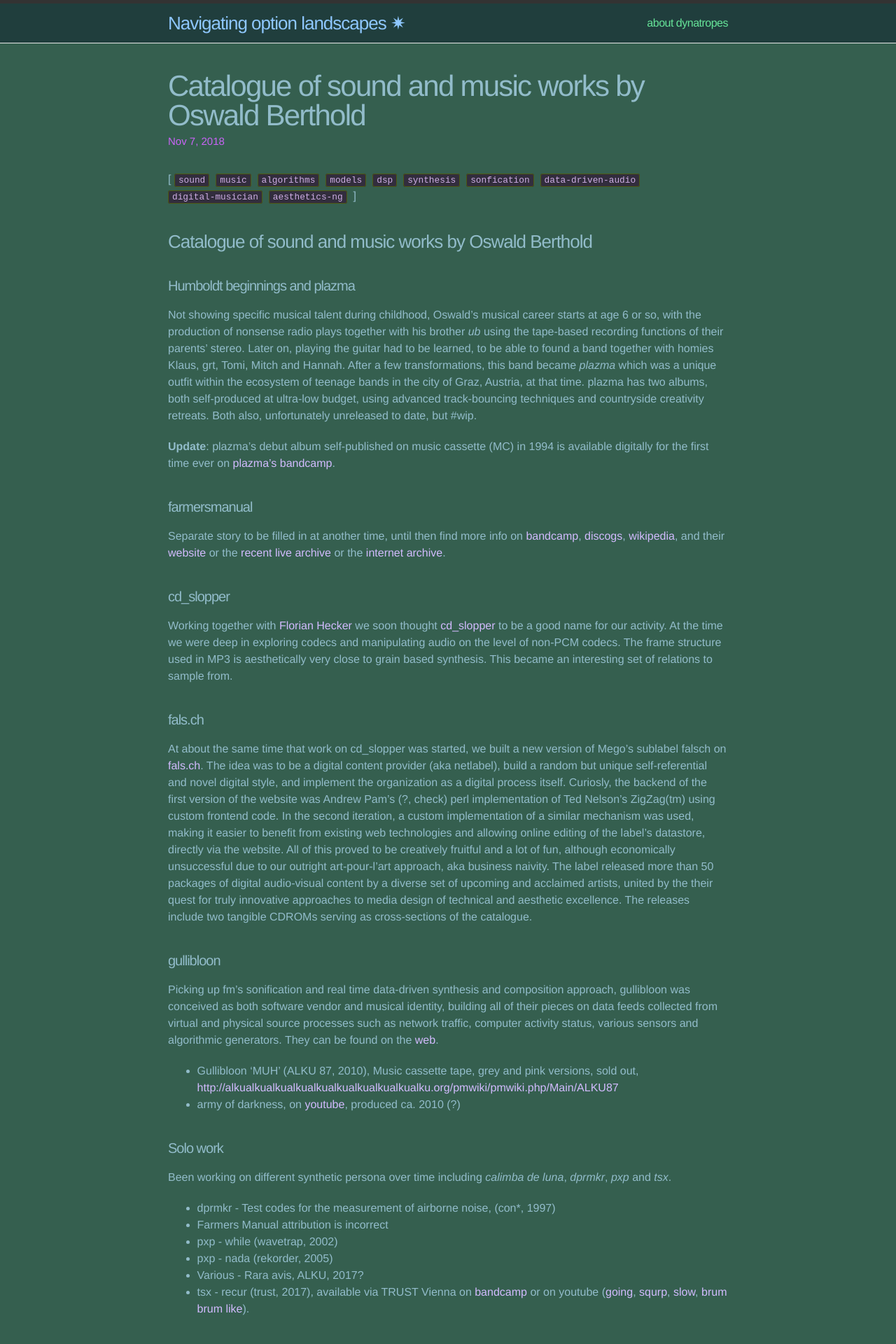
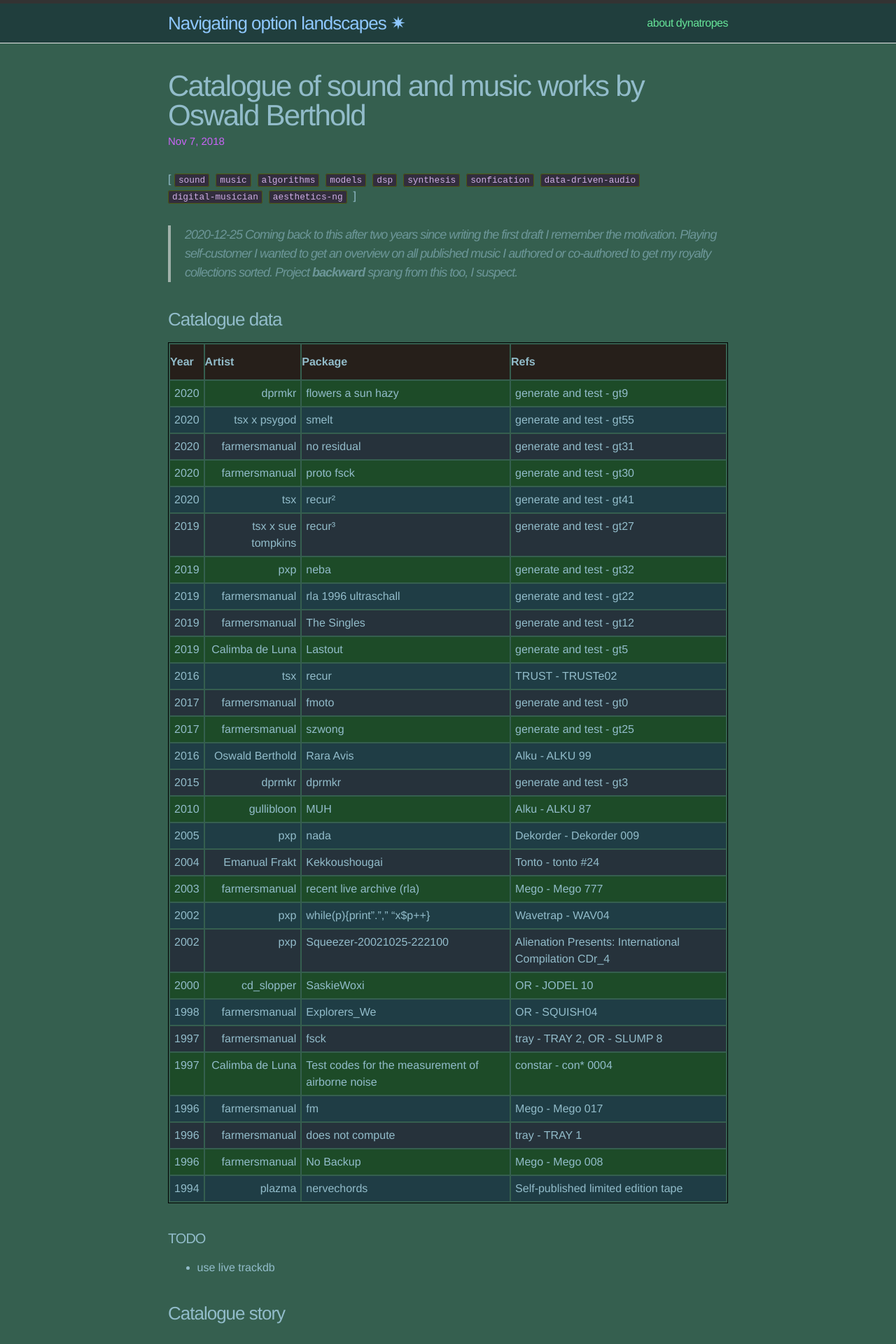
Before and after one commit to x75/x75.github.io, a Jekyll site: the page built from _posts/2018-11-07-Oswald-Berthold-music-works.md, in a window 1280 px wide. Shown: the top 1920 px of the page at 70% size. Built offline with Jekyll 4.4.1, drawn with Linux system fonts in a browser that asks for light colours; comment, search, counter and statistics services are not loaded; some of the changed text lies outside the part shown.

Commit message:
update catalogue music works, stylesheet

```diff
--- a/_posts/2018-11-07-Oswald-Berthold-music-works.md
+++ b/_posts/2018-11-07-Oswald-Berthold-music-works.md
@@ -5,86 +5,142 @@ comments: true
 tags: sound music algorithms models dsp synthesis sonfication data-driven-audio digital-musician aesthetics-ng
 ---
 
-### Catalogue of sound and music works by Oswald Berthold
+> 2020-12-25 Coming back to this after two years since writing the first
+> draft I remember the motivation. Playing self-customer I wanted to get
+> an overview on all published music I authored or co-authored to get my
+> royalty collections sorted. Project **backward** sprang from this too, I
+> suspect.
 
+### Catalogue data
 
+| **Year** | **artist**      | **package**                                      | **Refs**                    |
+| -------- | --------------- | ------------------------------------------------ | --------------------------- |
+|   2020 | dprmkr             | flowers a sun hazy             | generate and test - gt9        |
+|   2020 | tsx x psygod       | smelt                          | generate and test - gt55       |
+|   2020 | farmersmanual      | no residual                    | generate and test - gt31       |
+|   2020 | farmersmanual      | proto fsck                     | generate and test - gt30       |
+|   2020 | tsx                | recur²                         | generate and test - gt41       |
+|   2019 | tsx x sue tompkins | recur³                         | generate and test - gt27       |
+|   2019 | pxp                | neba                           | generate and test - gt32       |
+|   2019 | farmersmanual      | rla 1996 ultraschall           | generate and test - gt22       |
+|   2019 | farmersmanual      | The Singles                    | generate and test - gt12       |
+|   2019 | Calimba de Luna    | Lastout                        | generate and test - gt5        |
+|   2016 | tsx                | recur                          | TRUST - TRUSTe02               |
+|   2017 | farmersmanual      | fmoto                          | generate and test - gt0        |
+|   2017 | farmersmanual      | szwong                         | generate and test - gt25       |
+|   2016 | Oswald Berthold    | Rara Avis                      | Alku - ALKU 99                 |
+|   2015 | dprmkr             | dprmkr                         | generate and test - gt3        |
+|   2010 | gullibloon         | MUH                            | Alku - ALKU 87                 |
+|   2005 | pxp                | nada                           | Dekorder - Dekorder 009        |
+|   2004 | Emanual Frakt      | Kekkoushougai                  | Tonto - tonto #24              |
+|   2003 | farmersmanual      | recent live archive (rla)      | Mego - Mego 777                |
+|   2002 | pxp                | while(p){print"."," "x$p++}    | Wavetrap - WAV04               |
+|   2002 | pxp                | Squeezer-20021025-222100       | Alienation Presents: International Compilation CDr_4 |
+|   2000 | cd\_slopper        | SaskieWoxi                     | OR - JODEL 10                  |
+|   1998 | farmersmanual      | Explorers\_We                  | OR - SQUISH04                  |
+|   1997 | farmersmanual      | fsck                           | tray - TRAY 2, OR - SLUMP 8    |
+|   1997 | Calimba de Luna    | Test codes for the measurement of airborne noise | constar - con* 0004            |
+|   1996 | farmersmanual      | fm                             | Mego - Mego 017                |
+|   1996 | farmersmanual      | does not compute               | tray - TRAY 1                  |
+|   1996 | farmersmanual      | No Backup                      | Mego - Mego 008                |
+|   1994 | plazma             | nervechords                    | Self-published limited edition tape |
+
+#### TODO
+- use live trackdb
+
+### Catalogue story
 
 #### Humboldt beginnings and plazma
 
-Not showing specific musical talent during childhood, Oswald's musical
-career starts at age 6 or so, with the production of nonsense radio
-plays together with his brother *ub* using the tape-based recording
-functions of their parents' stereo. Later on, playing the guitar had
-to be learned, to be able to found a band together with homies Klaus,
-grt, Tomi, Mitch and Hannah. After a few transformations, this band
-became *plazma* which was a unique outfit within the ecosystem of
-teenage bands in the city of Graz, Austria, at that time. plazma has
-two albums, both self-produced at ultra-low budget, using advanced
-track-bouncing techniques and countryside creativity retreats. Both
-also, unfortunately unreleased to date, but \#wip.
+Not showing specific musical talent during childhood, Oswald's
+creative audio life starts at age 6 or so with the production of
+nonsense podcasts together with his brother *ub* using a microphone
+and the tape recorder of their parents' stereo. Later on, playing the
+guitar had to be learned to fulfil on a band founded earlier with the
+homies Klaus, grt, Tomi. After some changes in people in name, the
+band was *plazma*, a unique outfit by any measure. plazma had two
+albums and seven tons of session recordings. all self-produced at low
+budget, practicing creative engineering and effective
+self-organization. Both albums were self-published on tape in 1993 and
+1994 in a limited edition.
 
-**Update**: plazma's debut album self-published on music cassette (MC)
-in 1994 is available digitally for the first time ever on [plazma's
-bandcamp](https://plazmagraz.bandcamp.com/releases).
+**Update 2020-12-25**: 𝗻𝗲𝗿𝘃𝗲𝗰𝗵𝗼𝗿𝗱𝘀 by plazma, album digital reissue
+released 2020 on farmersmanual - [generate and
+test](https://farmersmanual.bandcamp.com/album/nervechords) - gt29.
 
 #### farmersmanual
 
-Separate story to be filled in at another time, until then find more info on [bandcamp](https://farmersmanual.bandcamp.com/), [discogs](https://www.discogs.com/artist/356-Farmers-Manual), [wikipedia](https://en.wikipedia.org/wiki/Farmers_Manual), and their [website](http://web.fm) or the [recent live archive](http://rla.web.fm) or the [internet archive](https://archive.org/search.php?query=farmersmanual).
+Separate story to be filled in at another time. In the meantime please
+check up all their music on
+[bandcamp](https://farmersmanual.bandcamp.com/) and more information
+on [wikipedia](https://en.wikipedia.org/wiki/Farmers_Manual),
+[discogs](https://www.discogs.com/artist/356-Farmers-Manual), the fm
+[website](http://web.fm), the [recent live archive
+(BROKEN)](http://rla.web.fm) or the [internet
+archive](https://archive.org/search.php?query=farmersmanual). We are
+on Twitter with @farmersmanual_, Insta w/ @farmersmanual, FB
+etc. Please write in at any time and leave a like or a comment.
 
 #### cd\_slopper
 
-Working together with [Florian Hecker](http://florianhecker.blogspot.com/) we soon thought [cd\_slopper](https://www.discogs.com/artist/11328-CD_slopper) to be a good name for our activity. At the time we were deep in exploring codecs and manipulating audio on the level of non-PCM codecs. The frame structure used in MP3 is aesthetically very close to grain based synthesis. This became an interesting set of relations to sample from.
+Working together with [Florian Hecker](http://florianhecker.blogspot.com/) we came up with
+[cd\_slopper](https://www.discogs.com/artist/11328-CD_slopper) thinking it to be a
+good name for our joint activity. At the time we were deep in
+exploring codecs and manipulating audio on the level of non-PCM
+codecs. The frame structure used in MP3 is aesthetically very close to
+grain based synthesis. This became an interesting set of relations to
+sample from and work with.
+
+**2020-12-25**: frame slopping, grains / pulsarets, codec frame
+synthesis
 
 #### fals.ch
 
-At about the same time that work on cd\_slopper was started, we built a new version of Mego's sublabel falsch on [fals.ch](https://web.archive.org/web/19991218005216/http://fals.ch). The idea was to be a digital content provider (aka netlabel), build a random but unique self-referential and novel digital style, and implement the organization as a digital process itself. Curiosly, the backend of the first version of the website was Andrew Pam's (?, check) perl implementation of Ted Nelson's ZigZag(tm) using custom frontend code. In the second iteration, a custom implementation of a similar mechanism was used, making it easier to benefit from existing web technologies and allowing online editing of the label's datastore, directly via the website. All of this proved to be creatively fruitful and a lot of fun, although economically unsuccessful due to our outright art-pour-l'art approach, aka business naivity. The label released more than 50 packages of digital audio-visual content by a diverse set of upcoming and acclaimed artists, united by the their quest for truly innovative approaches to media design of technical and aesthetic excellence. The releases include two tangible CDROMs serving as cross-sections of the catalogue.
+Shortly after work on cd\_slopper was started, we built a new version
+of the MEGO sublabel falsch and launched it under the
+[fals.ch](https://web.archive.org/web/19991218005216/http://fals.ch)
+domain. The idea was to be a digital content provider (aka netlabel),
+build a random but unique self-referential and novel digital style,
+and implement the organization of the label as a digital process
+itself. Curiosly, the first version of the website was written in perl
+using Ted Nelson's ZigZag(tm) structure as a backend database and
+custom frontend code. In the second iteration, a LAMP implementation
+of a similar mechanism was used, getting up to speed with developing
+web technologies. It allowed online manipulation by editors directly
+via the website, CMS and so, uuh!
 
-#### gullibloon
+All of this proved to be creatively fruitful and a lot of fun.
+Economically it was not even unsuccessful due to our outright
+art-pour-l'art approach, aka business naivity, but did not carry. The
+label released about 50 packages of cutting edge audio-visual content
+by an illustre set of both acclaimed and upcoming artists, united by
+the their quest for truly innovative approach in media design,
+technical and aesthetic identity. The discography includes two
+tangible physical releases, each a CDROM sampling the catalogue at 25
+(fb25) and 50 (fb50) releases.
 
-Picking up fm's sonification and real time data-driven synthesis and composition approach, gullibloon was conceived as both software vendor and musical identity, building all of their pieces on data feeds collected from virtual and physical source processes such as network traffic, computer activity status, various sensors and algorithmic generators. They can be found on the [web](https://gullibloon.org).
+fals.ch has been successfully reanimated from cryo sleep in or
+about 2019. the domain is live again and points to a reconstruction of
+the back catalogue. new release scheduled and upcoming.
 
--   Gullibloon 'MUH' (ALKU 87, 2010), Music cassette tape, grey and pink versions, sold out, <http://alkualkualkualkualkualkualkualkualkualku.org/pmwiki/pmwiki.php/Main/ALKU87>
--   army of darkness, on [youtube](https://www.youtube.com/watch?v=a7nEPDXEioM&t=28s), produced ca. 2010 (?)
+#### Gullibloon
+
+Picking up fm's obsession with sonification and real time data-driven
+synthesis and composition approaches, Gullibloon was conceived as a
+double identity of software project and music author, building all of
+their pieces on real time data feeds collected from virtual and
+physical sources. Tapping processes such as network traffic, computer
+activity status, various sensors and algorithmic generators. They can
+be found on the [web](https://gullibloon.org).
+
+- Gullibloon 'MUH' (ALKU 87, 2010), Music cassette tape, grey and pink versions, sold out, <http://alkualkualkualkualkualkualkualkualkualku.org/pmwiki/pmwiki.php/Main/ALKU87>
+- Army of Darkness, on [youtube](https://www.youtube.com/watch?v=a7nEPDXEioM&t=28s), produced ca. 2010
 
 #### Solo work
 
-Been working on different synthetic persona over time including *calimba de luna*, *dprmkr*, *pxp* and *tsx*.
-
--   dprmkr - Test codes for the measurement of airborne noise, (con\*, 1997)
--   Farmers Manual attribution is incorrect
--   pxp - while (wavetrap, 2002)
--   pxp - nada (rekorder, 2005)
--   Various - Rara avis, ALKU, 2017?
--   tsx - recur (trust, 2017), available via TRUST Vienna on [bandcamp](https://trust.bandcamp.com/album/recur) or on youtube ([going](https://www.youtube.com/watch?v=K6gjx773udo), [squrp](https://www.youtube.com/watch?v=lSqJ-OmqtDA), [slow](https://www.youtube.com/watch?v=-MyBKmX7xpA), [brum brum like](https://www.youtube.com/watch?v=oEtSrK6kbO4)).
-
-### Raw list
-
-FIXME: include trackdb, in the meantime simple version
-
-| **Year** | **artist**      | **package**                                      | **Refs**                    |
-| -------- | --------------- | ------------------------------------------------ | --------------------------- |
-| 1996     | farmersmanual   | fm                                               | Mego - Mego 017             |
-| 1996     | farmersmanual   | No backup                                        | Mego - Mego 008             |
-| 1996     | farmersmanual   | does not compute                                 | tray - TRAY 1               |
-| 1997     | farmersmanual   | fsck                                             | tray - TRAY 2, OR - SLUMP 8 |
-| 1997     | calimba de luna | test codes for the measurement of airborne noise | constar - con\* 0004        |
-| 1998     | farmersmanual   | explorers\_we                                    | OR - SQUISH04               |
-| 2000     | cd\_slopper     | SaskieWoxi                                       | OR - JODEL 10               |
-| 2002     | pxp             | while(p){print"."," "x$p++}                      | Wavetrap - WAV04            |
-| 2003     | farmersmanual   | Recent live archive (RLA)                        | Mego - Mego 777             |
-| 2004     | Emanual Frakt   | Kekkoushougai                                    | Tonto - tonto \#24          |
-| 2005     | pxp             | nada                                             | Dekorder - Dekorder 009     |
-| 2010     | gullibloon      | MUH                                              | Alku - ALKU 87              |
-| 2016     | Various         | Rara Avis                                        | Alku - ALKU 99              |
-| 2017     | farmersmanual   | fmoto                                            | generate and test - gt0     |
-| 2017     | tsx             | recur                                            | TRUST - TRUSTe02            |
-
-<!--
-References: autopop, augmented creativity, augmented editing,
-teaching, game sounds, sonification, information sound scapes.
--->
-
-<!-- {% include archive.html %} -->
+Been creating a dizzying amount of synthetic persona over time
+including *Calimba de Luna*, *dprmkr*, *pxp* and *tsx*, to name just a
+few. They are all listed in the data table at the top of the page.
 
 ### Comments
 
--- a/css/main.css
+++ b/css/main.css
@@ -439,6 +439,38 @@ strong { font-weight: bold; }
     font-size: 20pt;
 }
 
+table {
+    border: 1px solid black;
+    width: 100%;
+    /* direction: ltr; */
+}
+
+tr {
+    /* display: flex; */
+    /* flex-direction: row-reverse; */
+}
+
+tr:hover {background-color: #227b4a;}
+tr:nth-child(3n+0) {background-color: #190d2a88;}
+tr:nth-child(3n+1) {background-color: #093b0788;}
+tr:nth-child(3n+2) {background-color: #0c203c88;}
+
+th {
+    height: 50px;
+    text-align: left;
+    text-transform: capitalize;
+    background-color: #2a0a14aa;
+}
+
+td {
+    vertical-align: top;
+    padding: 6px;
+}
+
+td:nth-child(2) {
+    text-align: right;
+}
+
 /* code.language-example { */
 /*     font-family: sans-serif; */
 /*     /\* font-weight: semi-bold; *\/ */
```
Also changed, not shown: _posts_org/music-catalogue-of-works.org (added, +39 -0 lines).
